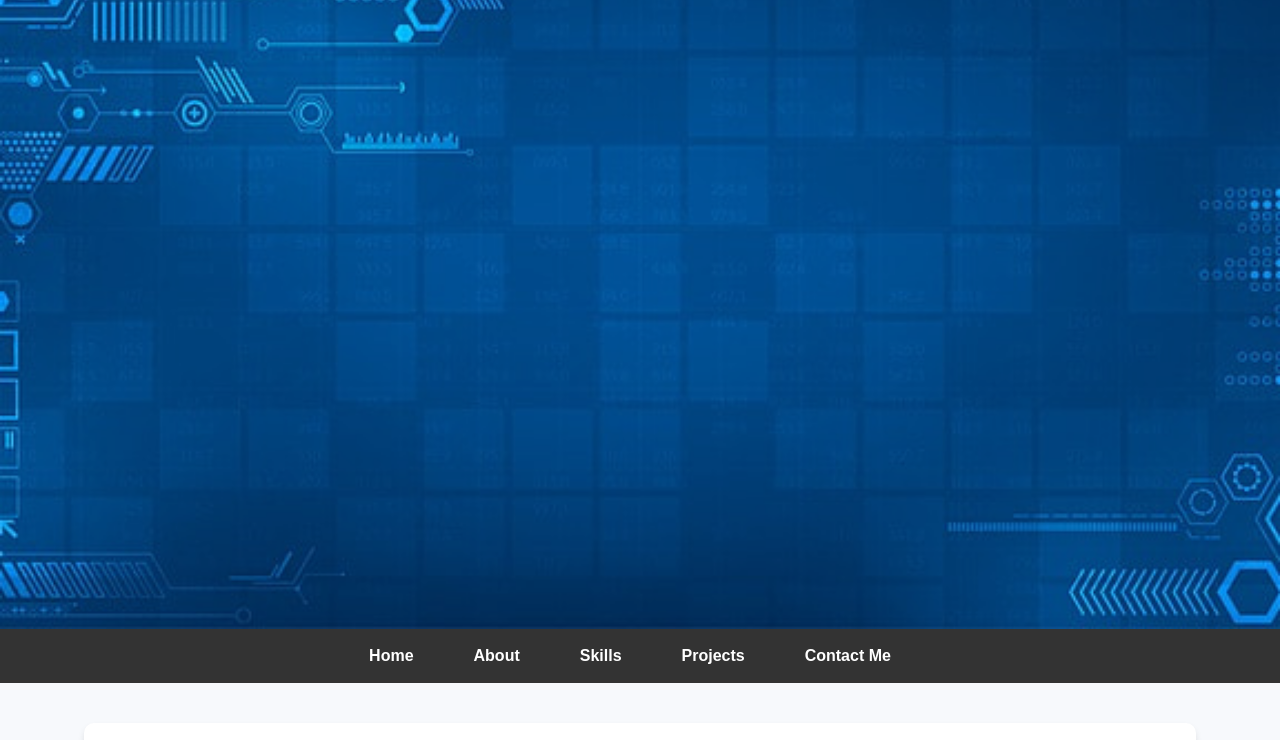
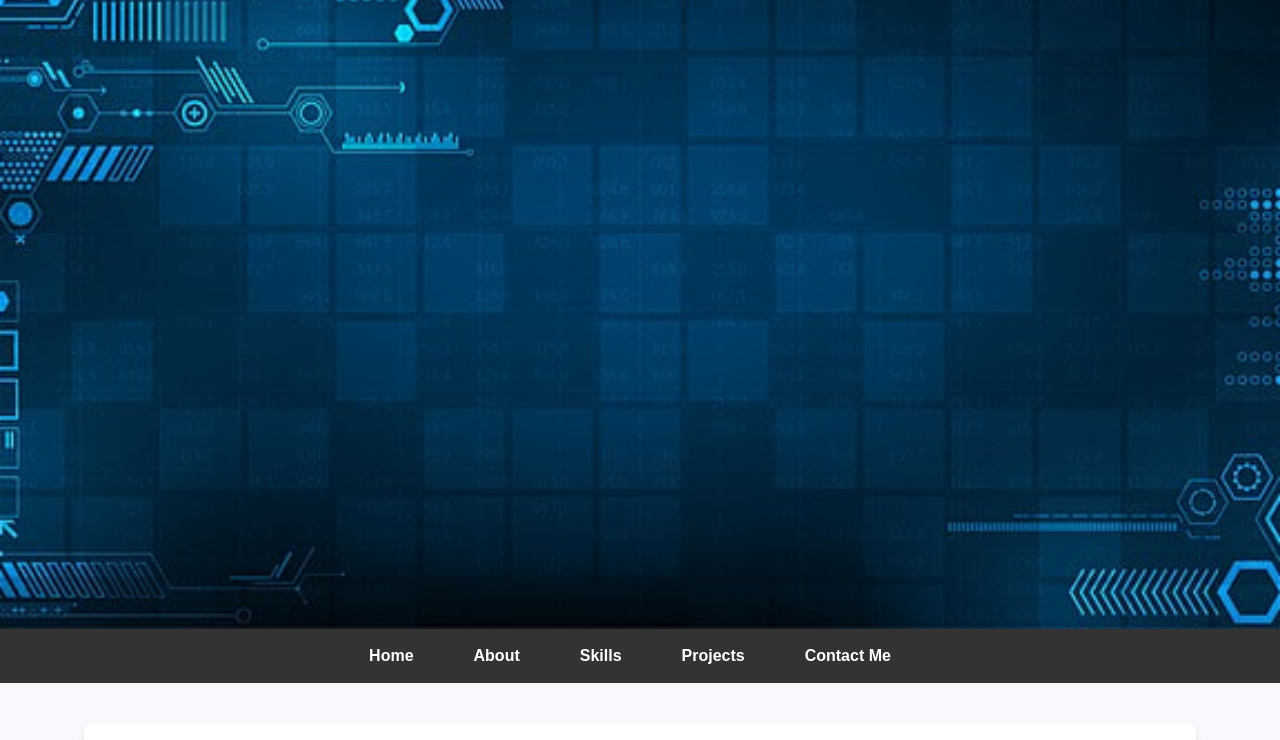
Before and after one commit to ParthPatil2101/Portfolio.github.io, a plain HTML site: page index.html in a window 1280 px wide. Shown: the part 171-911 px from the top of the page. Drawn offline with nearby package versions, Linux system fonts and the light colour scheme.

Commit message:
Update style.css

```diff
--- a/style.css
+++ b/style.css
@@ -28,17 +28,6 @@ header {
   height: 100vh; /* Set the height of the header to full screen */
   background-size: cover; /* Ensures the image covers the entire header */
   background-position: center; /* Centers the image */
-}
-
-header::before {
-  content: "";
-  position: absolute;
-  top: 0;
-  left: 0;
-  width: 100%;
-  height: 100%;
-  background: rgba(0, 123, 255, 0.3); /* Adjusted opacity to 0.3 for a lighter overlay */
-  z-index: 1;
 }
 
 
```
